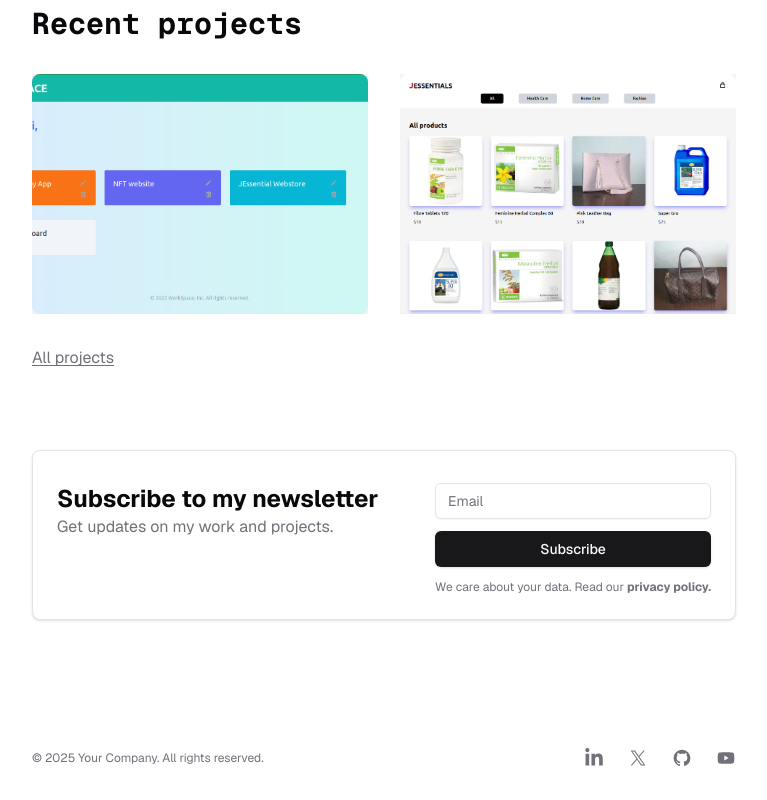
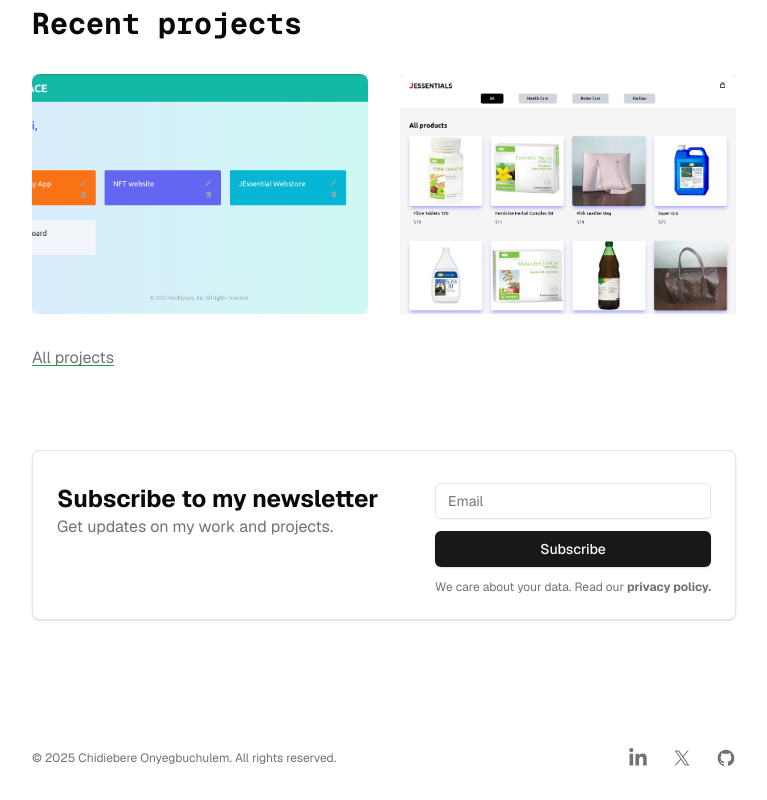
Before and after one commit to chidexebere/gatsby-portfolio, a Next.js app: page / in a window 1280 px wide. Shown: the part 817-1617 px from the top of the page, without its empty margins (256-1023 px from the left). Built offline with nearby package versions, Linux system fonts and the light colour scheme; no server answers.

Commit message:
feat: modify footer

```diff
--- a/src/components/footer.tsx
+++ b/src/components/footer.tsx
@@ -3,7 +3,7 @@ import { JSX, SVGProps } from 'react'
 const navigation = [
   {
     name: 'LinkedIn',
-    href: '#',
+    href: 'https://www.linkedin.com/in/onyegbuchulem-chidiebere/',
     icon: (props: JSX.IntrinsicAttributes & SVGProps<SVGSVGElement>) => (
       <svg fill='currentColor' viewBox='0 0 448 512' {...props}>
         <path
@@ -11,20 +11,20 @@ const navigation = [
           d='M100.28 448H7.4V148.9h92.88zM53.79 108.1C24.09 108.1 0 83.5 0 53.8a53.79 53.79 0 0 1 107.58 0c0 29.7-24.1 54.3-53.79 54.3zM447.9 448h-92.68V302.4c0-34.7-.7-79.2-48.29-79.2-48.29 0-55.69 37.7-55.69 76.7V448h-92.78V148.9h89.08v40.8h1.3c12.4-23.5 42.69-48.3 87.88-48.3 94 0 111.28 61.9 111.28 142.3V448z'
         ></path>
       </svg>
-    ),
+    )
   },
   {
     name: 'X',
-    href: '#',
+    href: 'https://twitter.com/chidexebere',
     icon: (props: JSX.IntrinsicAttributes & SVGProps<SVGSVGElement>) => (
       <svg fill='currentColor' viewBox='0 0 24 24' {...props}>
         <path d='M13.6823 10.6218L20.2391 3H18.6854L12.9921 9.61788L8.44486 3H3.2002L10.0765 13.0074L3.2002 21H4.75404L10.7663 14.0113L15.5685 21H20.8131L13.6819 10.6218H13.6823ZM11.5541 13.0956L10.8574 12.0991L5.31391 4.16971H7.70053L12.1742 10.5689L12.8709 11.5655L18.6861 19.8835H16.2995L11.5541 13.096V13.0956Z' />
       </svg>
-    ),
+    )
   },
   {
     name: 'GitHub',
-    href: '#',
+    href: 'https://github.com/chidexebere',
     icon: (props: JSX.IntrinsicAttributes & SVGProps<SVGSVGElement>) => (
       <svg fill='currentColor' viewBox='0 0 24 24' {...props}>
         <path
@@ -33,21 +33,8 @@ const navigation = [
           clipRule='evenodd'
         />
       </svg>
-    ),
-  },
-  {
-    name: 'YouTube',
-    href: '#',
-    icon: (props: JSX.IntrinsicAttributes & SVGProps<SVGSVGElement>) => (
-      <svg fill='currentColor' viewBox='0 0 24 24' {...props}>
-        <path
-          fillRule='evenodd'
-          d='M19.812 5.418c.861.23 1.538.907 1.768 1.768C21.998 8.746 22 12 22 12s0 3.255-.418 4.814a2.504 2.504 0 0 1-1.768 1.768c-1.56.419-7.814.419-7.814.419s-6.255 0-7.814-.419a2.505 2.505 0 0 1-1.768-1.768C2 15.255 2 12 2 12s0-3.255.417-4.814a2.507 2.507 0 0 1 1.768-1.768C5.744 5 11.998 5 11.998 5s6.255 0 7.814.418ZM15.194 12 10 15V9l5.194 3Z'
-          clipRule='evenodd'
-        />
-      </svg>
-    ),
-  },
+    )
+  }
 ]
 
 export default function Footer() {
@@ -71,8 +58,8 @@ export default function Footer() {
           </div>
           <div className='mt-8 md:order-1 md:mt-0'>
             <p className='text-center text-xs leading-5 text-muted-foreground'>
-              &copy; {new Date().getFullYear()} Your Company. All rights
-              reserved.
+              &copy; {new Date().getFullYear()} Chidiebere Onyegbuchulem. All
+              rights reserved.
             </p>
           </div>
         </div>
```
